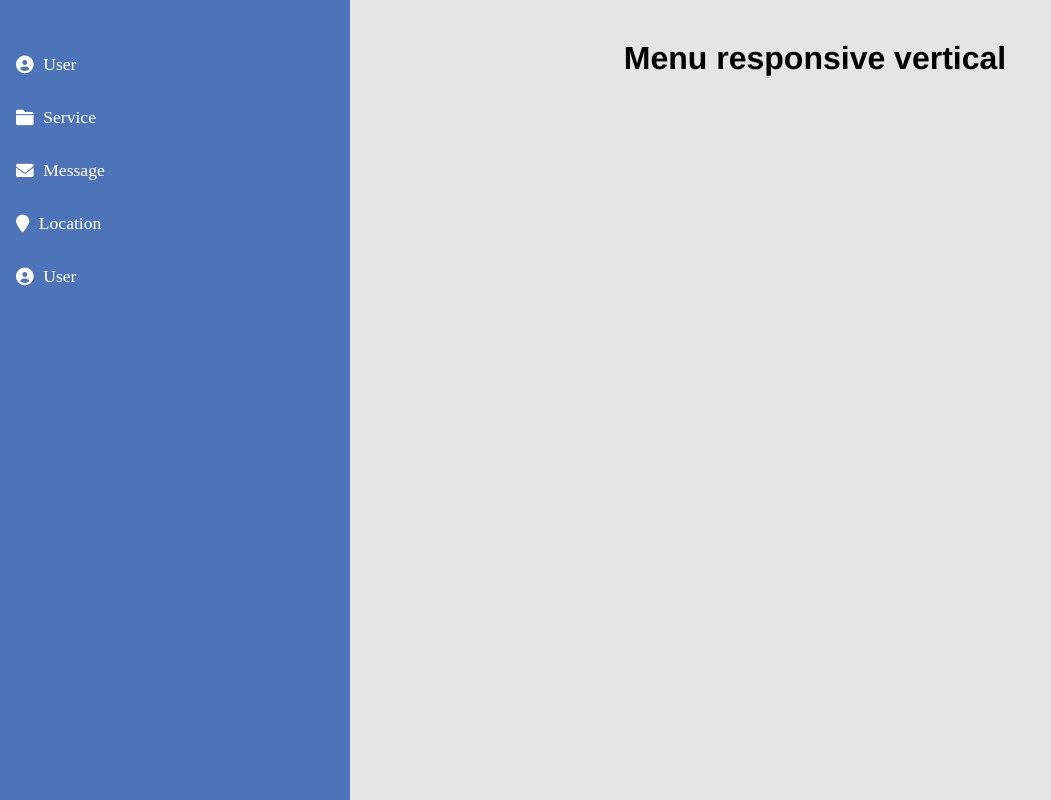
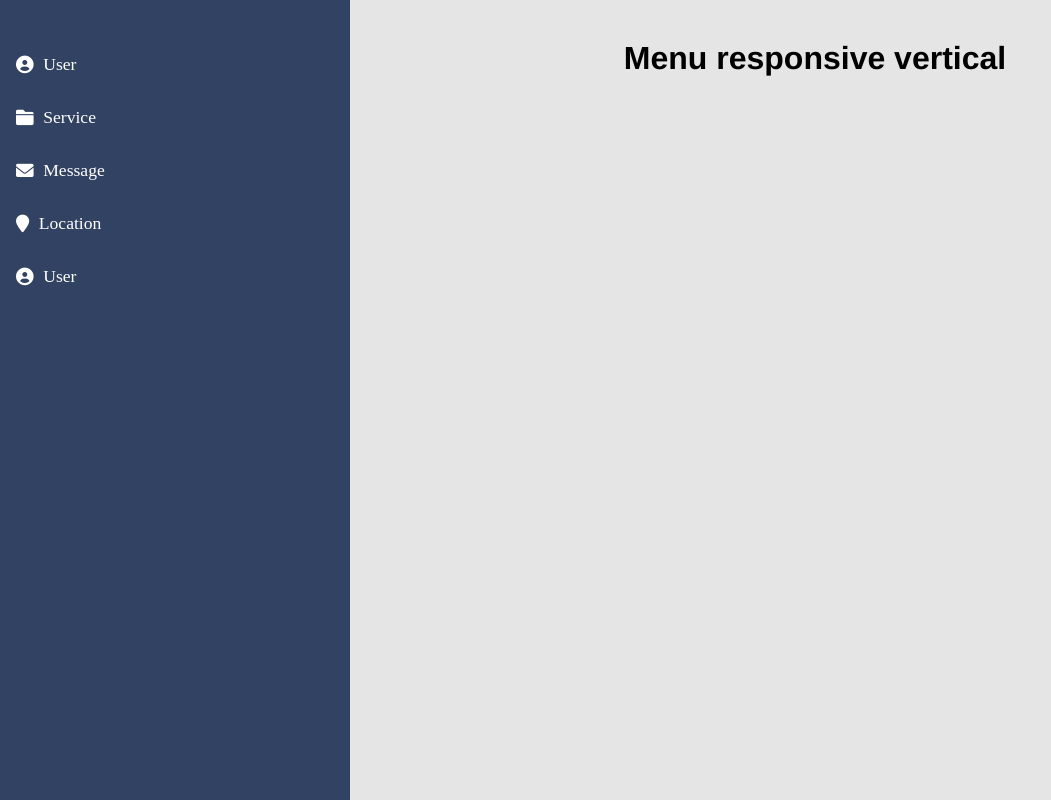
Before and after one commit to leo7mdz/menu-responsive-vertical, a plain HTML site: page index.html in a window 1280 px wide. Shown: the whole page, without its empty margins (0-1051 px from the left). Drawn offline with Linux system fonts and the light colour scheme.

Commit message:
change color

```diff
--- a/styles.css
+++ b/styles.css
@@ -10,6 +10,7 @@ html {
 
 body {
   margin: 0;
+  background-color: rgba(0, 0, 0, 0.1);
 }
 
 .nav-bar {
@@ -18,7 +19,7 @@ body {
   left: 0;
   width: 350px;
   height: 100%;
-  background-color: rgba(33, 80, 168, 0.8);
+  background-color: rgba(5, 25, 65, 0.8);
   transform: translateX(-350px);
   transition: transform 0.3s linear;
 }
@@ -94,7 +95,6 @@ main {
   font-weight: bold;
   padding-top: 2.5rem;
   min-height: 100vh;
-  background-color: rgba(0, 0, 0, 0.1);
 }
 
 @media screen and (min-width: 768px) {
```
